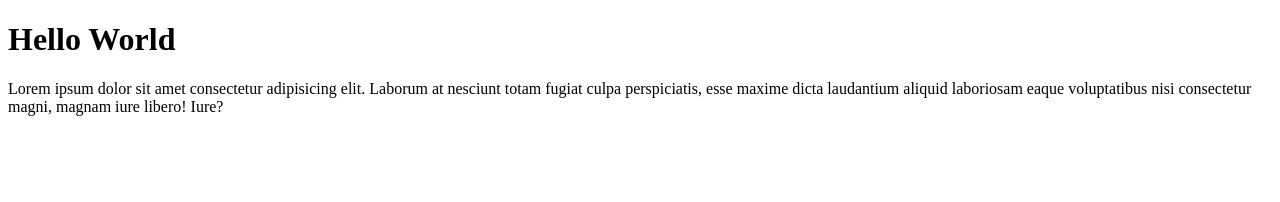
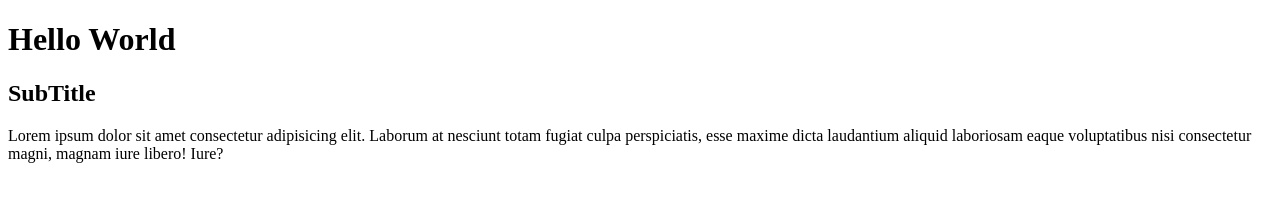
Before and after one commit to PieStw/htmlcss-hello, a plain HTML site: page index.html in a window 1280 px wide. Drawn offline with Linux system fonts and the light colour scheme.

Commit message:
Aggiunta sottotitolo

```diff
--- a/index.html
+++ b/index.html
@@ -7,6 +7,7 @@
 </head>
 <body>
     <h1>Hello World</h1>
+    <h2>SubTitle</h2>
     <p>Lorem ipsum dolor sit amet consectetur adipisicing elit. Laborum at nesciunt totam fugiat culpa perspiciatis,
         esse maxime dicta laudantium aliquid laboriosam eaque voluptatibus nisi consectetur magni, magnam iure libero! Iure?</p>
 </body>
```
